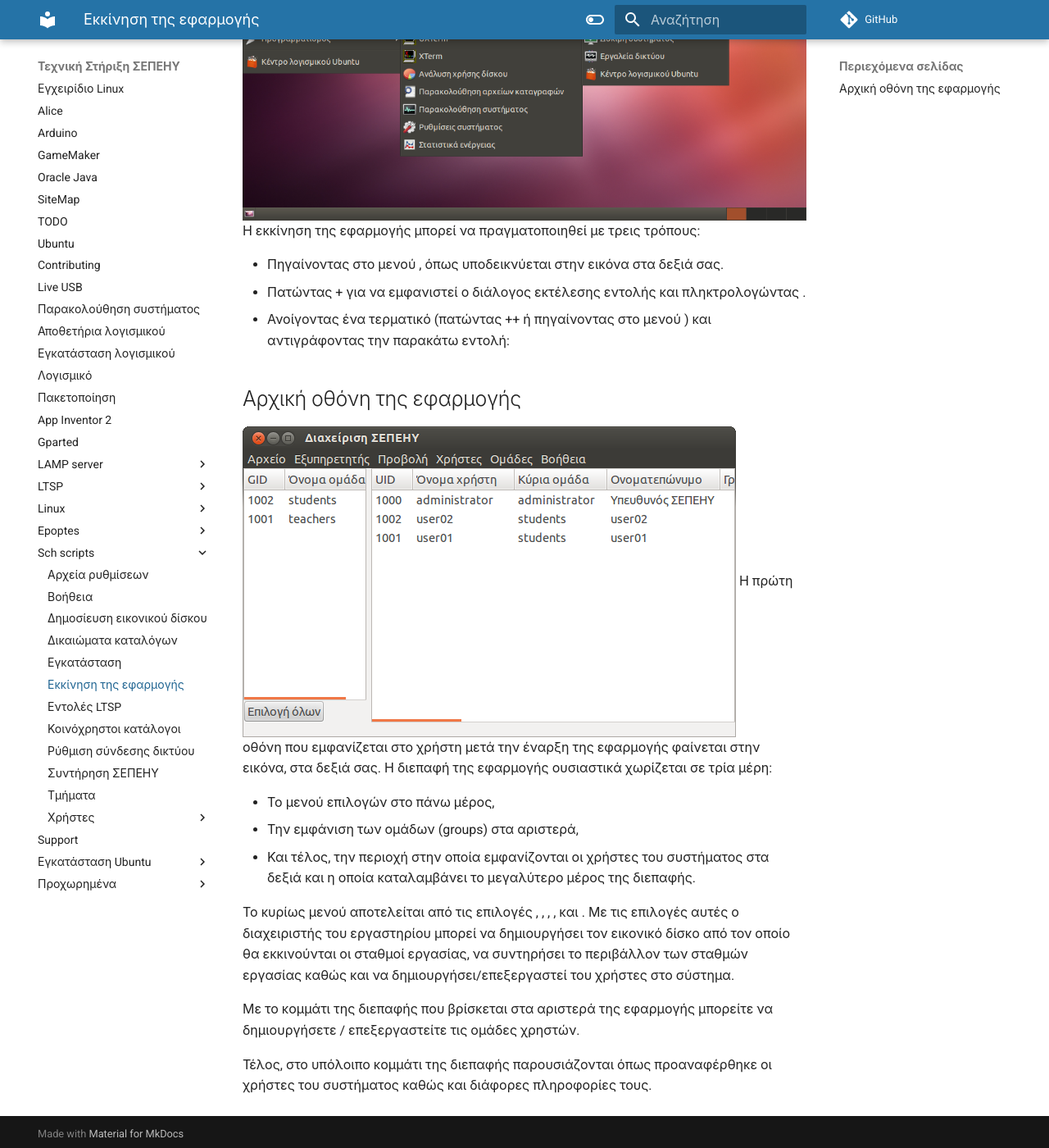
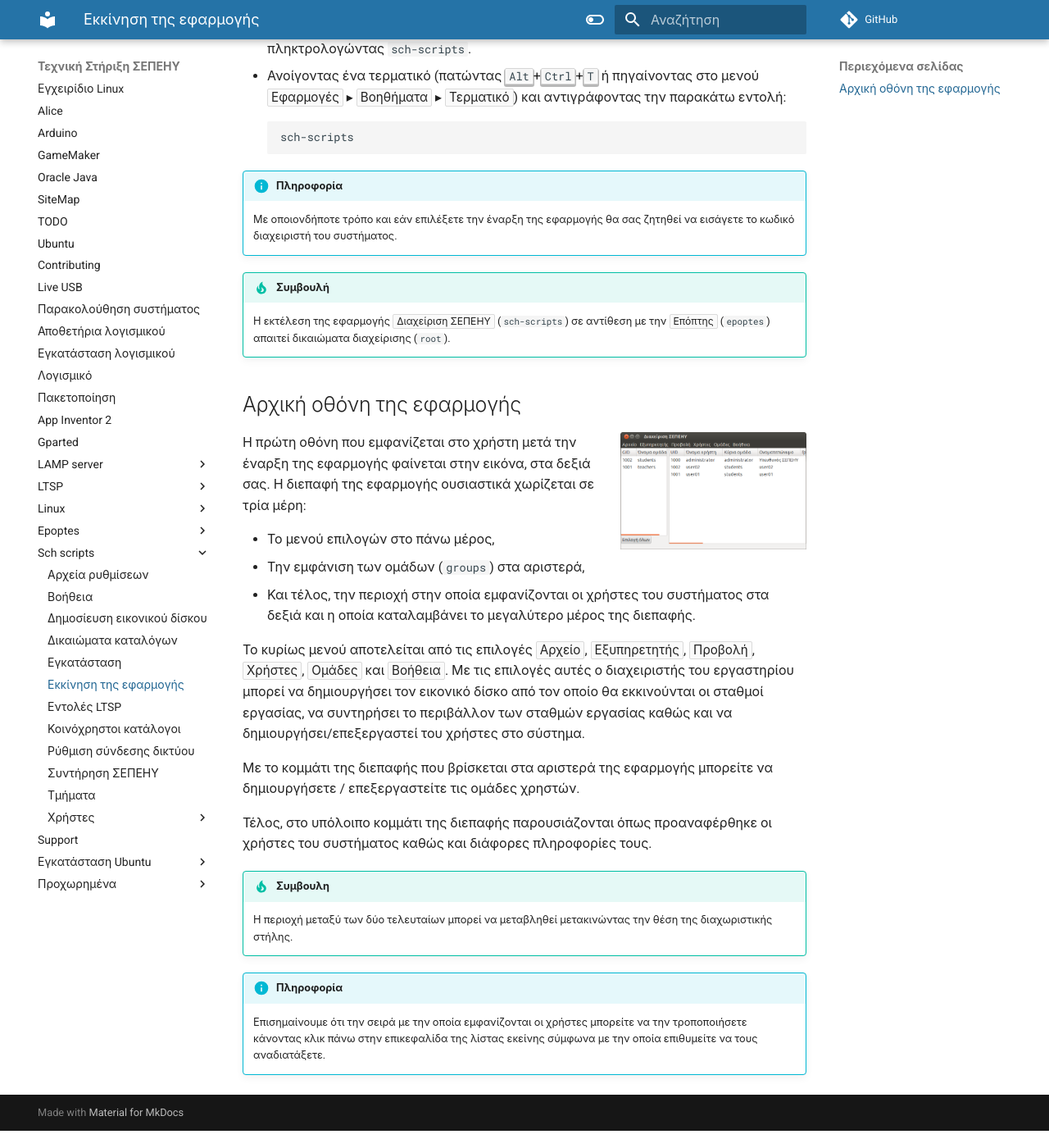
Before and after one commit to siahos/el.ltsp.org, an MkDocs documentation site: the page built from docs/sch-scripts/Εκκίνηση_της_εφαρμογής.md, in a window 1280 px wide and 1400 px high, scrolled down 336 px. Shown: the whole window at 82% size. Built offline with MkDocs 1.6.1 and Material for MkDocs 9.7.7, drawn with Linux system fonts in a browser that asks for light colours; comment, search, counter and statistics services are not loaded; after the commit the page ends 1715 px from its top, so only the background shows below that; some of the changed text lies outside the part shown.

Commit message:
updated sch-scripts/Εκκίνηση_της_εφαρμογής.md

````diff
--- a/docs/sch-scripts/Εκκίνηση_της_εφαρμογής.md
+++ b/docs/sch-scripts/Εκκίνηση_της_εφαρμογής.md
@@ -1,29 +1,40 @@
-![Schscripts_startup.png](Schscripts_startup.png
-"Schscripts_startup.png") Η εκκίνηση της εφαρμογής μπορεί να
-πραγματοποιηθεί με τρεις τρόπους:
+[![](Schscripts_startup.png)](Schscripts_startup.png)
+Η εκκίνηση της εφαρμογής μπορεί να πραγματοποιηθεί με τρεις τρόπους:
 
-  - Πηγαίνοντας στο μενού , όπως υποδεικνύεται στην εικόνα στα δεξιά
+  - Πηγαίνοντας στο μενού ***Εφαρμογές*** ▸ ***Εργαλεία συστήματος*** ▸ ***Διαχείριση συστήματος*** ▸ ***Διαχείριση ΣΕΠΕΗΥ***, όπως υποδεικνύεται στην εικόνα στα δεξιά
     σας.
-  - Πατώντας + για να εμφανιστεί ο διάλογος εκτέλεσης εντολής και
-    πληκτρολογώντας .
-  - Ανοίγοντας ένα τερματικό (πατώντας ++ ή πηγαίνοντας στο μενού ) και
+  - Πατώντας **`Alt`**+**`F2`** για να εμφανιστεί ο διάλογος εκτέλεσης εντολής και
+    πληκτρολογώντας `sch-scripts`.
+  - Ανοίγοντας ένα τερματικό (πατώντας **`Alt`**+**`Ctrl`**+**`T`** ή πηγαίνοντας στο μενού
+    ***Εφαρμογές*** ▸ ***Βοηθήματα*** ▸ ***Τερματικό***) και
     αντιγράφοντας την παρακάτω εντολή:
+
+    ```shell
+    sch-scripts
+    ```
+
+!!! info "Πληροφορία"
+    Με οποιονδήποτε τρόπο και εάν επιλέξετε την έναρξη της εφαρμογής θα σας ζητηθεί να εισάγετε το κωδικό διαχειριστή του συστήματος.
+
+!!! tip "Συμβουλή"
+      Η εκτέλεση της εφαρμογής ***Διαχείριση ΣΕΠΕΗΥ*** (`sch-scripts`) σε αντίθεση με την ***Επόπτης*** (`epoptes`) απαιτεί δικαιώματα διαχείρισης (`root`).
 
 ## Αρχική οθόνη της εφαρμογής
 
-![Schscripts_first_screen.png](Schscripts_first_screen.png
-"Schscripts_first_screen.png") Η πρώτη οθόνη που εμφανίζεται στο χρήστη
+[![](Schscripts_first_screen.png)](Schscripts_first_screen.png.png)
+Η πρώτη οθόνη που εμφανίζεται στο χρήστη
 μετά την έναρξη της εφαρμογής φαίνεται στην εικόνα, στα δεξιά σας. Η
 διεπαφή της εφαρμογής ουσιαστικά χωρίζεται σε τρία μέρη:
 
   - Το μενού επιλογών στο πάνω μέρος,
-  - Την εμφάνιση των ομάδων (groups) στα αριστερά,
+  - Την εμφάνιση των ομάδων (`groups`) στα αριστερά,
   - Και τέλος, την περιοχή στην οποία εμφανίζονται οι χρήστες του
     συστήματος στα δεξιά και η οποία καταλαμβάνει το μεγαλύτερο
     μέρος της διεπαφής.
 
-Το κυρίως μενού αποτελείται από τις επιλογές  , , , ,  και . Με τις
-επιλογές αυτές ο διαχειριστής του εργαστηρίου μπορεί να
+Το κυρίως μενού αποτελείται από τις επιλογές
+***Αρχείο***, ***Εξυπηρετητής***, ***Προβολή***, ***Χρήστες***, ***Ομάδες*** και ***Βοήθεια***.
+Με τις επιλογές αυτές ο διαχειριστής του εργαστηρίου μπορεί να
 δημιουργήσει τον εικονικό δίσκο από τον οποίο θα εκκινούνται
 οι σταθμοί εργασίας, να συντηρήσει το περιβάλλον των σταθμών εργασίας
 καθώς και να δημιουργήσει/επεξεργαστεί του χρήστες στο σύστημα.
@@ -34,3 +45,9 @@
 Τέλος, στο υπόλοιπο κομμάτι της διεπαφής παρουσιάζονται όπως
 προαναφέρθηκε οι χρήστες του συστήματος καθώς και διάφορες
 πληροφορίες τους.
+
+!!! tip "Συμβουλη"
+    Η περιοχή μεταξύ των δύο τελευταίων μπορεί να μεταβληθεί μετακινώντας την θέση της διαχωριστικής στήλης.
+
+!!! info "Πληροφορία"
+    Επισημαίνουμε ότι την σειρά με την οποία εμφανίζονται οι χρήστες μπορείτε να την τροποποιήσετε κάνοντας κλικ πάνω στην επικεφαλίδα της λίστας εκείνης σύμφωνα με την οποία επιθυμείτε να τους αναδιατάξετε.
````
